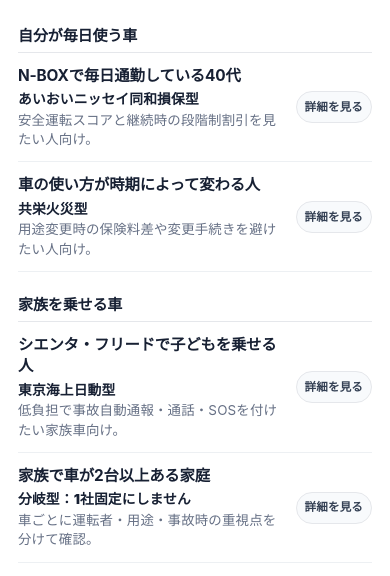
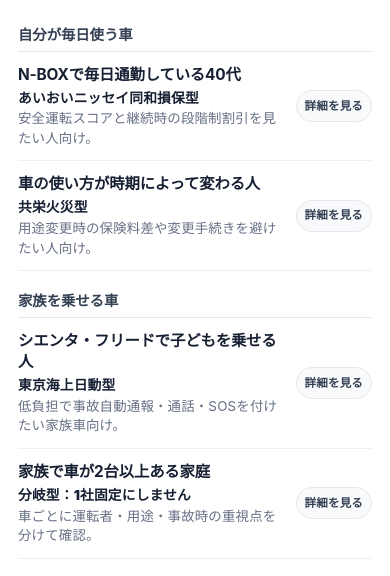
Before and after one commit to dokechi/kuruma-hoken, a plain HTML site: page cases.html in a window 390 px wide. Shown: the part 260-836 px from the top of the page. Drawn offline with Linux system fonts and the light colour scheme.

Commit message:
Lighten case category headings

```diff
--- a/script.js
+++ b/script.js
@@ -76,7 +76,6 @@ function renderCases() {
   container.innerHTML = groups.map(([label, cases], index) => `
     <section class="case-group case-group-${index % 2 === 0 ? "direct" : "branch"}" aria-label="${label}">
       <div class="case-group-heading">
-        <span class="badge ${index % 2 === 0 ? "badge-direct" : "badge-branch"}">${label}</span>
         <h2>${label}</h2>
       </div>
       <div class="case-card-grid">
--- a/style.css
+++ b/style.css
@@ -212,9 +212,8 @@ h2{font-size:1.35rem;line-height:1.42;margin:0 0 10px;letter-spacing:-.025em}.he
 /* Compact case list */
 .case-cards{display:block}
 .case-group{margin-top:24px;padding-top:0}
-.case-group-heading{margin-bottom:8px;max-width:none}
-.case-group-heading .badge{display:none}
-.case-group-heading h2{font-size:.98rem;line-height:1.4;margin:0 0 2px;padding:0;border:0;color:var(--plum-900);letter-spacing:-.01em}
+.case-group-heading{margin-bottom:6px;max-width:none}
+.case-group-heading h2{font-size:.96rem;line-height:1.45;margin:0;padding:0;border:0;color:var(--plum-700);font-weight:800;letter-spacing:-.005em}
 .case-group-heading p{font-size:.82rem;line-height:1.55;color:var(--slate-500)}
 .case-card-grid{display:grid;grid-template-columns:1fr;gap:0;border-top:1px solid #edf0f3;background:#fff}
 .case-card{display:grid;grid-template-columns:minmax(0,1fr) auto;align-items:center;gap:12px;min-height:72px;padding:10px 6px 10px 0;border:0;border-bottom:1px solid #edf0f3;border-radius:0;background:transparent;box-shadow:none;color:var(--plum-900);transition:background .08s ease,color .08s ease,box-shadow .08s ease}
@@ -227,9 +226,9 @@ h2{font-size:1.35rem;line-height:1.42;margin:0 0 10px;letter-spacing:-.025em}.he
 .case-card-arrow{color:var(--slate-500);font-size:1.45rem;line-height:1;font-weight:400;padding:0 2px}
 
 @media(max-width:760px){
-  .case-group{margin-top:22px}
-  .case-group-heading{margin-bottom:6px}
-  .case-group-heading h2{font-size:.94rem}
+  .case-group{margin-top:20px}
+  .case-group-heading{margin-bottom:5px}
+  .case-group-heading h2{font-size:.9rem;line-height:1.45;font-weight:800}
   .case-group-heading p{font-size:.78rem;line-height:1.45}
   .case-card-grid{display:block}
   .case-card-grid .case-card,.case-card{margin-top:0;min-height:64px;padding:8px 4px 8px 0}
```
